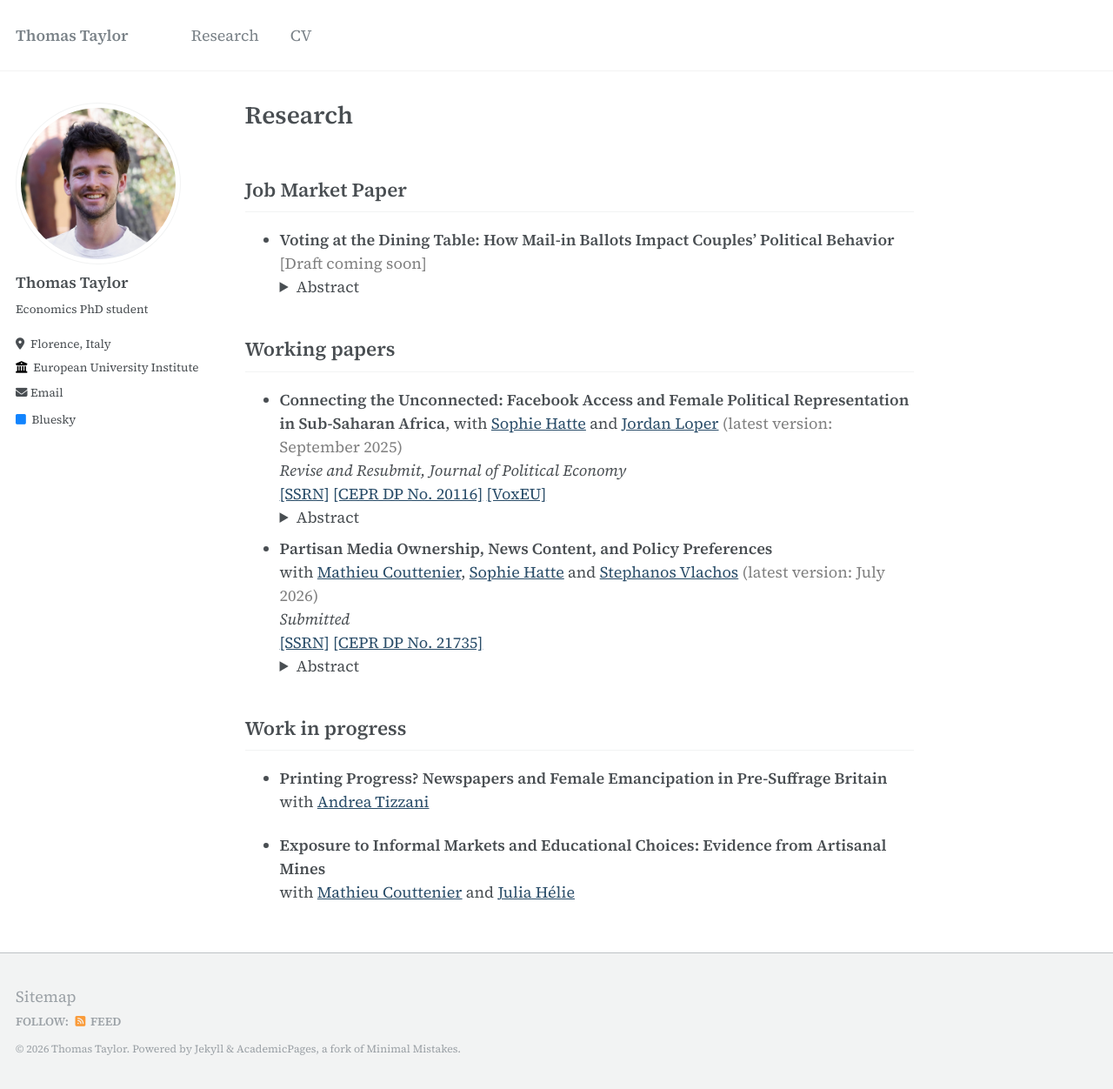
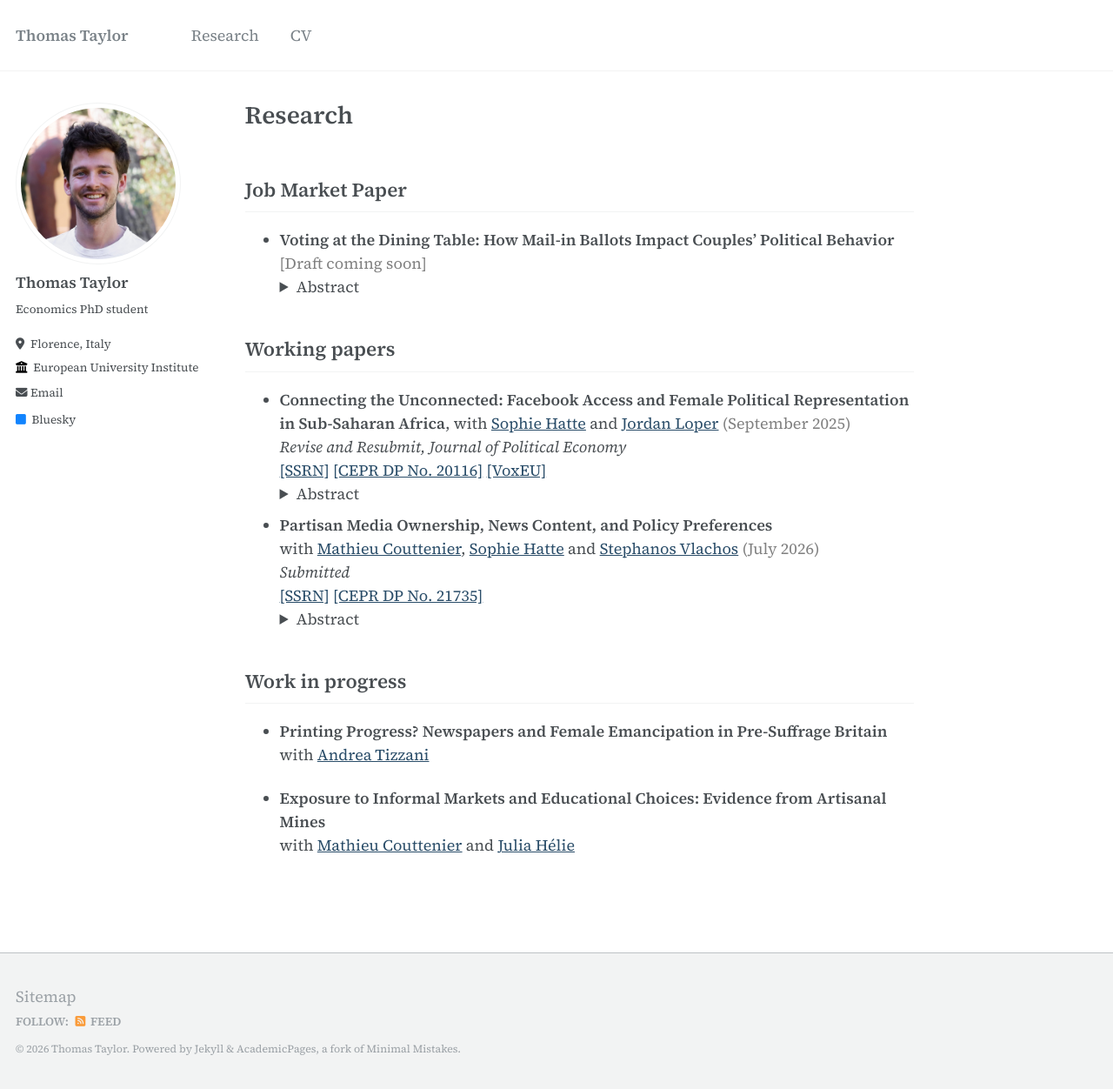
Before and after one commit to thomastaylor-econ/thomastaylor-econ.github.io, a Jekyll site: the page built from _pages/research.md, in a window 1280 px wide and 1252 px high. Shown: the whole window at 87% size. Built offline with Jekyll 4.4.1, drawn with Linux system fonts in a browser that asks for light colours.

Commit message:
Update research.md

```diff
--- a/_pages/research.md
+++ b/_pages/research.md
@@ -19,7 +19,7 @@ author_profile: true
 
 ## Working papers
 
-- **Connecting the Unconnected: Facebook Access and Female Political Representation in Sub-Saharan Africa**, with [Sophie Hatte][hatte_link]{:target="_blank" rel="noopener"} and [Jordan Loper][loper_link]{:target="_blank" rel="noopener"} <span style="color:gray"> (latest version: September 2025) </span> <br/>
+- **Connecting the Unconnected: Facebook Access and Female Political Representation in Sub-Saharan Africa**, with [Sophie Hatte][hatte_link]{:target="_blank" rel="noopener"} and [Jordan Loper][loper_link]{:target="_blank" rel="noopener"} <span style="color:gray"> (September 2025) </span> <br/>
   *Revise and Resubmit, Journal of Political Economy* <br/>
   [\[SSRN\]][HLT_ssrn]{:target="_blank" rel="noopener"} [\[CEPR DP No. 20116\]][HLT_cepr]{:target="_blank" rel="noopener"} [\[VoxEU\]][HLT_vox]{:target="_blank" rel="noopener"}  <br/>
   <details>
@@ -31,7 +31,7 @@ author_profile: true
   </details>
 
 - **Partisan Media Ownership, News Content, and Policy Preferences**
-with [Mathieu Couttenier][couttenier_link]{:target="_blank" rel="noopener"}, [Sophie Hatte][hatte_link]{:target="_blank" rel="noopener"} and [Stephanos Vlachos][vlachos_link]{:target="_blank" rel="noopener"}  <span style="color:gray"> (latest version: July 2026) </span> <br/>
+with [Mathieu Couttenier][couttenier_link]{:target="_blank" rel="noopener"}, [Sophie Hatte][hatte_link]{:target="_blank" rel="noopener"} and [Stephanos Vlachos][vlachos_link]{:target="_blank" rel="noopener"}  <span style="color:gray"> (July 2026) </span> <br/>
 *Submitted* <br/>
   [\[SSRN\]][CHTV_ssrn]{:target="_blank" rel="noopener"} [\[CEPR DP No. 21735\]][CHTV_cepr]{:target="_blank" rel="noopener"} <br/>
   <details>
```
